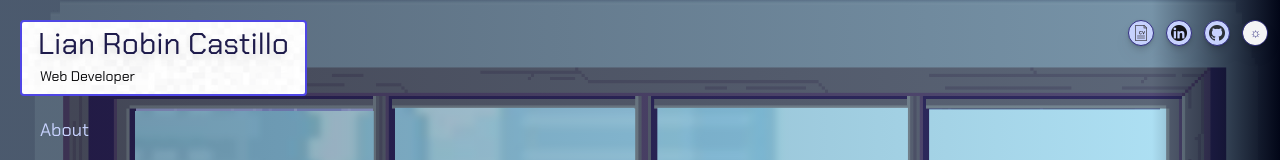
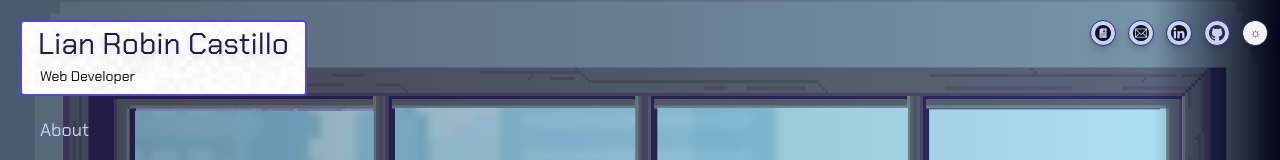
Before and after one commit to castillolianrobin/ag_sportswear, a Nuxt app: page / in a window 1280 px wide. Shown: the top 160 px of the page. Built offline with nearby package versions, Linux system fonts and the light colour scheme.

Commit message:
Feat: Add email to contacts

```diff
--- a/components/header/Header.vue
+++ b/components/header/Header.vue
@@ -47,7 +47,7 @@ const showHeader = computed(()=>(y.value > 100))
           group
           hover:brightness-125
           transition-all
-          flex items-center
+          flex items-center justify-center
         "
       >
         <!-- Social Icon -->
@@ -75,16 +75,18 @@ const showHeader = computed(()=>(y.value > 100))
           />
         </div>
         <!-- Social Name -->
-        <!-- <span
+        <span
           class="
+            absolute top-full
+            -translate-y-1/2 group-hover:translate-y-0
+            w-fit h-0 group-hover:h-full
             overflow-hidden
-            w-0 group-hover:w-fit
-            absolute group-hover:relative -mx-4 group-hover:mx-2
+            text-sm
             transition-all duration-200 ease-in-out
           "
         >
           {{ social.title }}
-        </span> -->
+        </span>
       </a>
     </div>
 
--- a/constants/SOCIALS.ts
+++ b/constants/SOCIALS.ts
@@ -1,11 +1,17 @@
 export const SOCIALS = [
-{
+  {
     title: 'Resume',
     img: "/socials/cv.png",
     link: 'https://drive.google.com/file/d/1f5z0om5GDZWwjbL-bY7YWYVpmLAoiJeJ/view?usp=sharing',
     class: ''
   },
-{
+  {
+      title: 'Email',
+      img: "/socials/email.png",
+      link: 'mailto:test@mail.com',
+      class: ''
+  },
+  {
     title: 'LinkedIn',
     img: "/socials/linkedIn.png",
     link: 'https://www.linkedin.com/in/lianrobincastillo/',
```
Also changed, not shown: public/socials/cv.png, public/socials/email.png (added).
